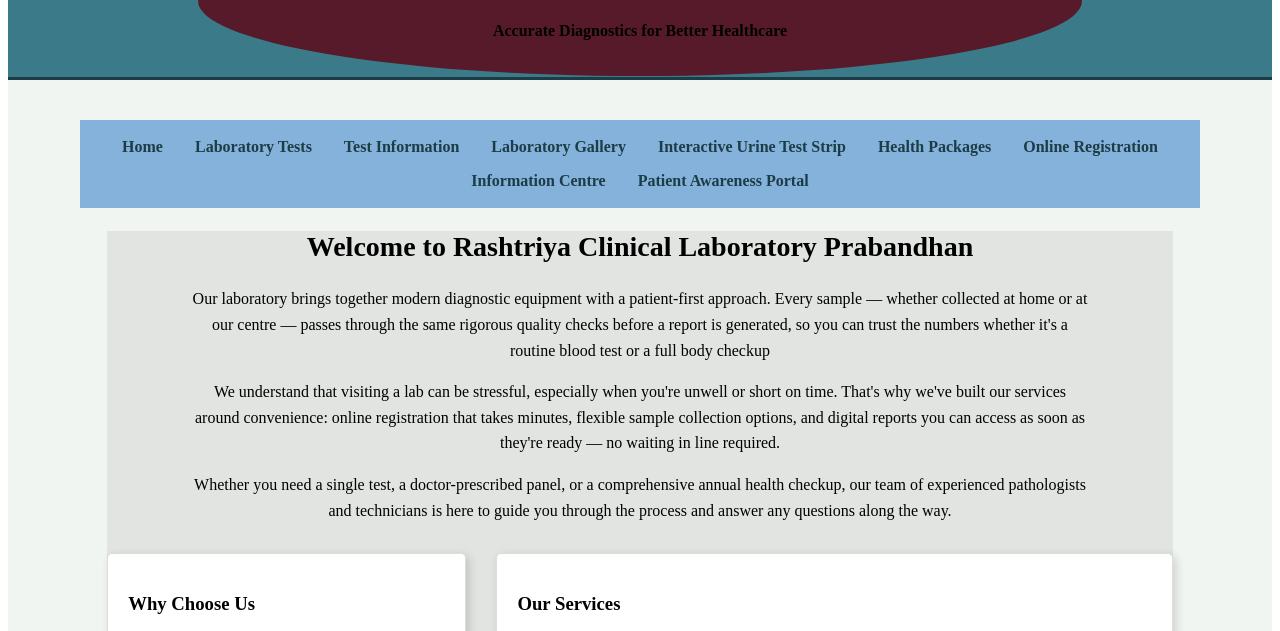
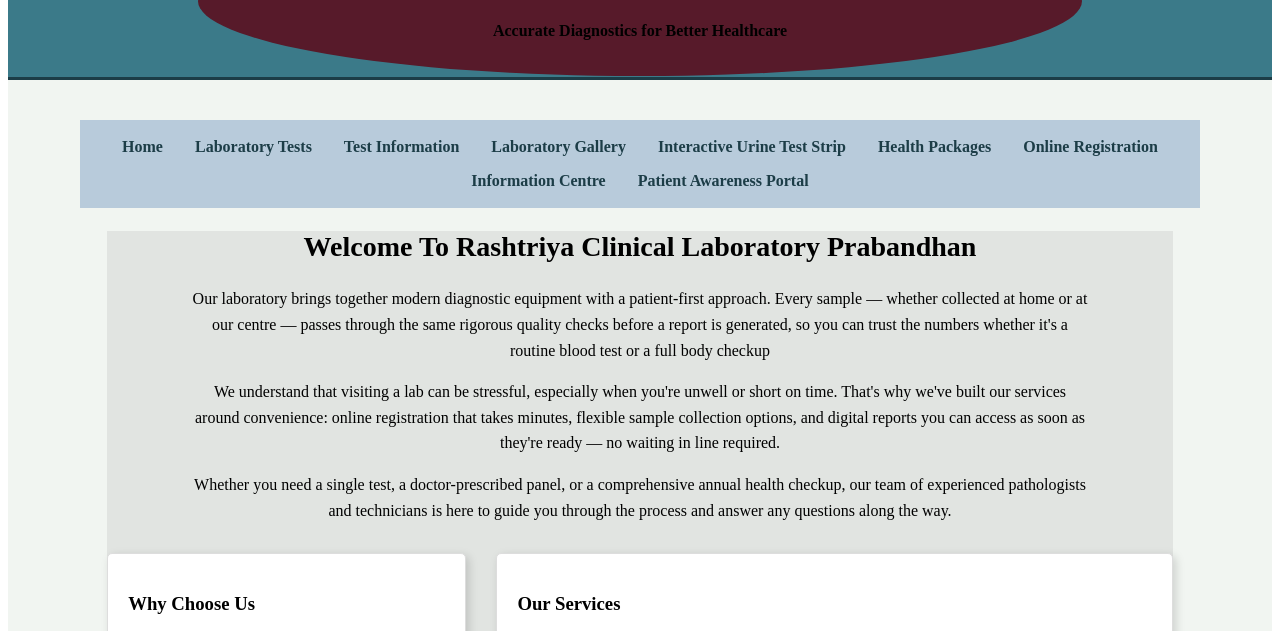
Before and after one commit to AarushVerma07/healthcare-system-webdev, a plain HTML site: page index.html in a window 1280 px wide. Shown: the part 97-728 px from the top of the page. Drawn offline with Linux system fonts and the light colour scheme.

Commit message:
changed navi bar color

```diff
--- a/index.html
+++ b/index.html
@@ -55,7 +55,7 @@
         <div class="container">
 
             <div class="welcome">
-                <h2>Welcome to Rashtriya Clinical Laboratory Prabandhan</h2>
+                <h2>Welcome To Rashtriya Clinical Laboratory Prabandhan</h2>
                 <p>
                     Our laboratory brings together modern diagnostic equipment with a patient-first
                     approach. Every sample &mdash; whether collected at home or at our centre &mdash;
--- a/style.css
+++ b/style.css
@@ -1,6 +1,6 @@
 .section-1 {
   height: 17vh;
-  background-color: rgb(149, 216, 238);
+  background-color: rgb(129, 208, 235);
   padding-top: 25px;
 }
 
@@ -34,7 +34,7 @@
 
 
 .navi{
-    background-color: #85b2da;
+    background-color: #b8cbdb;
     width: 99%;
     max-width: 1100px;
     margin: auto;
```
